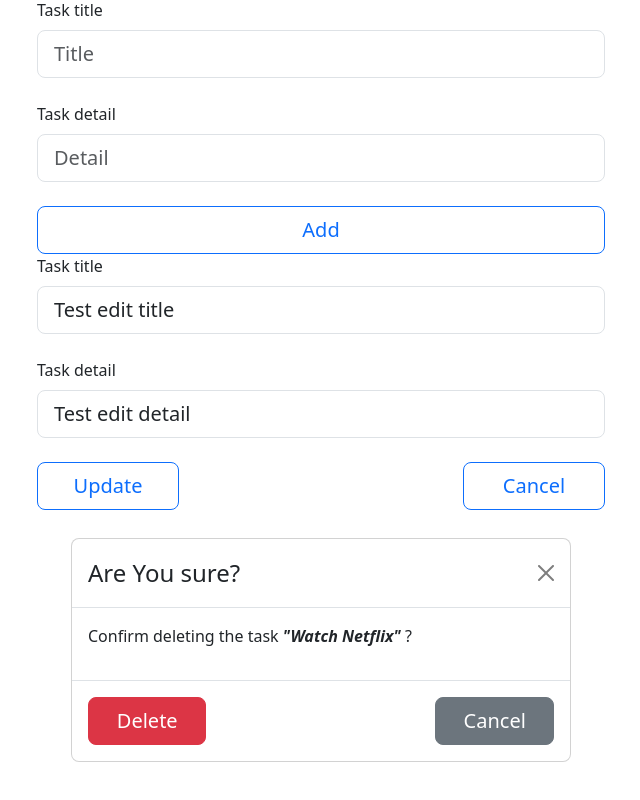
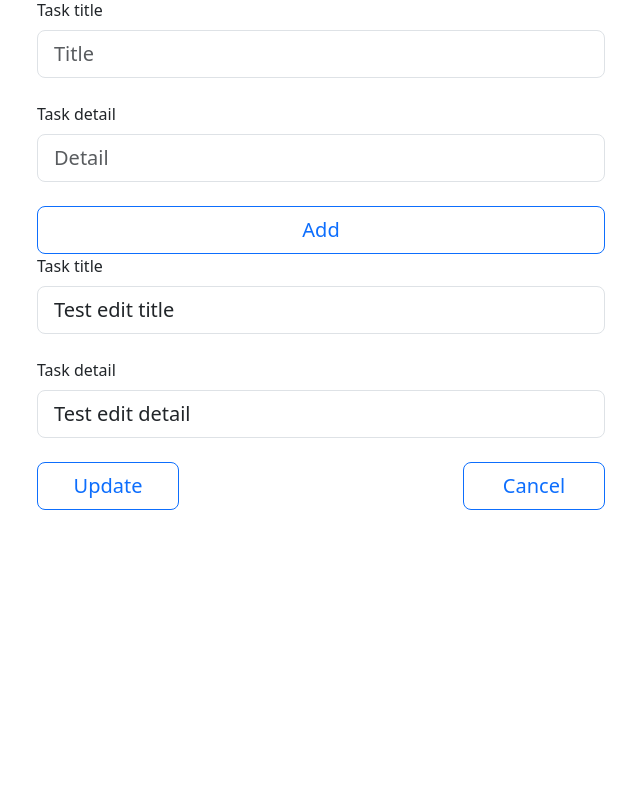
Before and after one commit to vlrnsnk/todo-app, a React (Create React App) app: page / in a window 1280 px wide. Shown: the part 805-1605 px from the top of the page, without its empty margins (319-959 px from the left). After the commit the page ends 1363 px from the top, so only its background shows below. Built offline with nearby package versions, Linux system fonts and the light colour scheme.

Commit message:
Add opening/closing functionality to modal

```diff
--- a/src/components/app/App.js
+++ b/src/components/app/App.js
@@ -1,3 +1,5 @@
+import { useState } from 'react';
+
 import todoList from '../../mocks/todo-list';
 
 import 'bootstrap/dist/css/bootstrap.min.css';
@@ -10,9 +12,14 @@ import Header from '../header/header';
 import TodoItem from '../todo-item/TodoItem';
 import AddTaskForm from '../add-task-form/AddTaskForm';
 import EditTaskForm from '../edit-task-form/EditTaskForm';
-import Modal from '../modal/Modal';
+import ConfirmDeleteTask from '../modal/ConfirmDeleteTask';
 
 function App() {
+  const [show, setShow] = useState(false);
+
+  const handleShow = () => setShow(true);
+  const handleClose = () => setShow(false);
+
   return (
     <Container className="d-flex flex-column align-items-center justify-content-center p-3 p-sm-4 p-md-5 col-12 col-md-10 col-xl-8 col-xxl-6">
       <Header />
@@ -25,6 +32,7 @@ function App() {
               title={title}
               detail={detail}
               isComplete={isComplete}
+              onDeleteClick={handleShow}
             />
           </ListGroupItem>
         ))}
@@ -35,7 +43,7 @@ function App() {
         title="Test edit title"
         detail="Test edit detail"
       />
-      <Modal title="Watch Netflix" />
+      <ConfirmDeleteTask title="Watch Netflix" show={show} onHide={handleClose} />
     </Container>
   );
 }
--- a/src/components/modal/Modal.js
+++ b/src/components/modal/ConfirmDeleteTask.js
@@ -1,15 +1,14 @@
 import Button from 'react-bootstrap/Button';
+import Modal from 'react-bootstrap/Modal';
 import ModalDialog from 'react-bootstrap/ModalDialog';
 import ModalHeader from 'react-bootstrap/ModalHeader';
 import ModalTitle from 'react-bootstrap/ModalTitle';
 import ModalBody from 'react-bootstrap/ModalBody';
 import ModalFooter from 'react-bootstrap/ModalFooter';
 
-function Modal({ title }) {
+function ConfirmDeleteTask({ title, show, onHide }) {
   return (
-    <div
-      className="modal show"
-      style={{ display: 'block', position: 'initial' }}>
+    <Modal show={show} onHide={onHide}>
       <ModalDialog>
         <ModalHeader closeButton>
           <ModalTitle>Are You sure?</ModalTitle>
@@ -17,13 +16,13 @@ function Modal({ title }) {
         <ModalBody>
           <p>Confirm deleting the task <span className="fst-italic fw-bold">"{title}"</span> ?</p>
         </ModalBody>
-        <ModalFooter className="d-flex justify-content-between">
-          <Button className="w-25" size="lg" variant="danger">Delete</Button>
-          <Button className="w-25" size="lg" variant="secondary">Cancel</Button>
+        <ModalFooter className="d-flex justify-content-evenly">
+          <Button className="" size="lg" variant="danger" onClick={onHide}>Delete</Button>
+          <Button className="" size="lg" variant="secondary" onClick={onHide}>Cancel</Button>
         </ModalFooter>
       </ModalDialog>
-    </div>
+    </Modal>
   );
 }
 
-export default Modal;
+export default ConfirmDeleteTask;
--- a/src/components/todo-item/TodoItem.js
+++ b/src/components/todo-item/TodoItem.js
@@ -1,7 +1,7 @@
 import Button from 'react-bootstrap/Button';
 import 'bootstrap-icons/font/bootstrap-icons.css';
 
-function TodoItem({ title, detail, isComplete }) {
+function TodoItem({ title, detail, isComplete, onDeleteClick }) {
   return (
     <>
       <div className="text-center text-sm-start">
@@ -13,7 +13,7 @@ function TodoItem({ title, detail, isComplete }) {
         <Button variant="primary" size="lg">
           <i className="bi bi-pencil-square"></i>
         </Button>
-        <Button variant="danger" size="lg">
+        <Button variant="danger" size="lg" onClick={onDeleteClick}>
           <i className="bi bi-trash"></i>
         </Button>
         <Button variant="success" size="lg">
```
